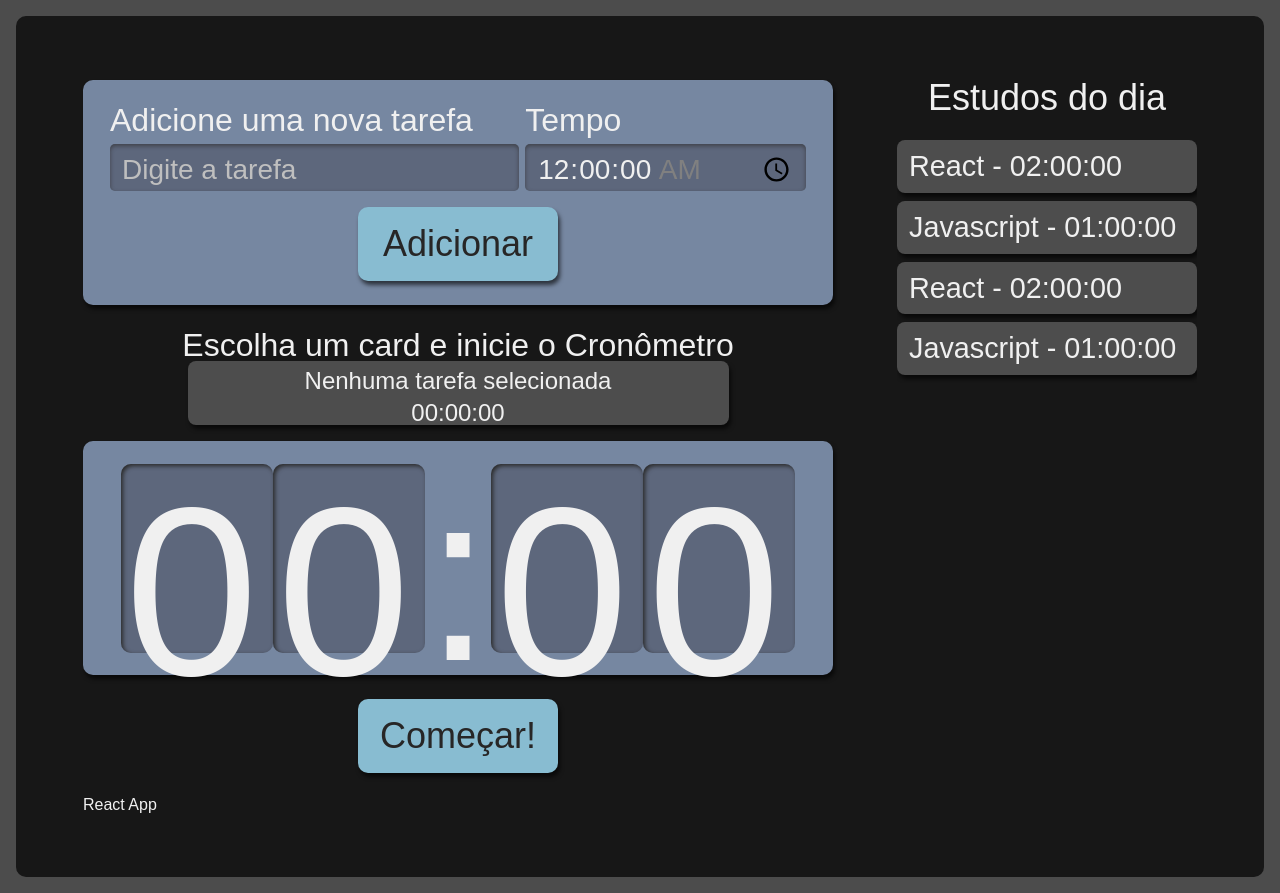
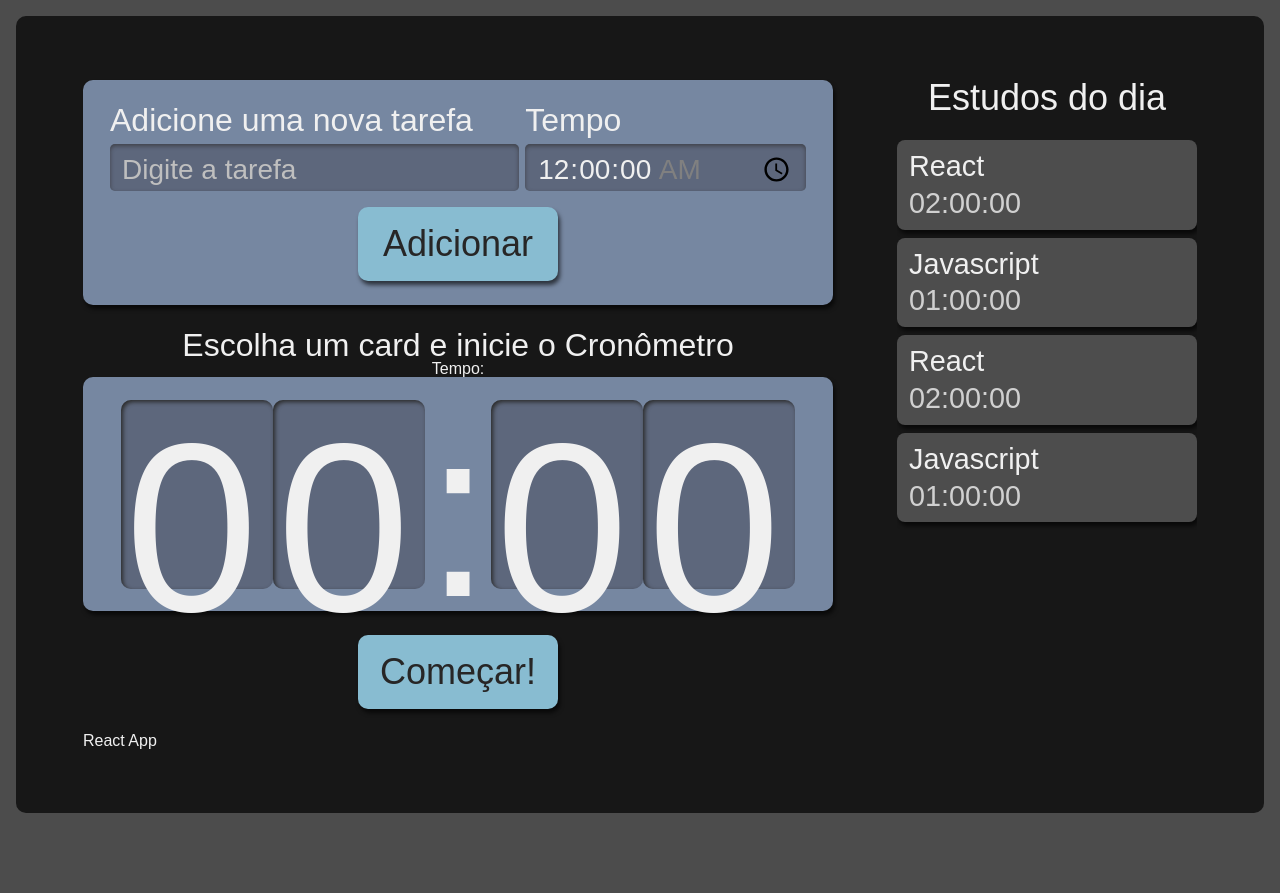
Before and after one commit to Chikrem/react-alura-studies, a React (Create React App) app: page / in a window 1280 px wide. After the commit the page ends 829 px from the top, so only its background shows below. Built offline with nearby package versions, Linux system fonts and the light colour scheme.

Commit message:
Ajustando Seleção de Card

```diff
--- a/src/componentes/Cronometro/index.tsx
+++ b/src/componentes/Cronometro/index.tsx
@@ -2,25 +2,27 @@ import Botao from "../Botao";
 import Relogio from "./Relogio";
 import style from "./Cronometro.module.scss";
 import { Tarefas } from "../../types/tarefas";
+import { useState } from "react";
 
-interface CronometroProps {
-  selecionado: Tarefas | null;
+interface Props {
+  selecionado: Tarefas | undefined
 }
 
-const Cronometro: React.FC<CronometroProps> = ({ selecionado }) => {
+export default function Cronometro({ selecionado }: Props) {
+  const [tempo, setTempo] = useState<number>();
+  if(selecionado?.tempo) {
+    // setTempo(tempoParaSegundos(selecionado?.tempo));
+  }
   return (
     <div className={style.cronometro}>
       <p className={style.titulo}>Escolha um card e inicie o Cronômetro</p>
-      <section className={style.item}>
-        <h3>{selecionado ? selecionado.tarefa : "Nenhuma tarefa selecionada"}</h3>
-        <h3>{selecionado ? selecionado.tempo : "00:00:00"}</h3>
-      </section>
+      Tempo: {tempo}
       <div className={style.relogioWrapper}>
         <Relogio />
       </div>
-      <Botao>Começar!</Botao>
+      <Botao>
+        Começar!
+      </Botao>
     </div>
-  );
-};
-
-export default Cronometro;
+  )
+}
--- a/src/componentes/Lista/Item/Item.module.scss
+++ b/src/componentes/Lista/Item/Item.module.scss
@@ -1,32 +1,3 @@
-.listaTarefas {
-    grid-area: tarefas;
-    height: 100%;
-
-    h2 {
-      font-size: 1.25rem;
-      margin-bottom: 12px;
-    }
-
-    ul {
-      max-height: 350px;
-      overflow-y: scroll;
-        scrollbar-width: thin;
-    }
-
-    @media screen and (min-width:1280px) {
-
-      h2{
-        text-align: center;
-        font-size: 2.25rem;
-        margin-bottom: 24px;
-      }
-
-      ul {
-        overflow: auto;
-        max-height: 500px;
-      }
-    }
-  }
 
 .item {
   background-color: #4D4D4D;
--- a/src/componentes/Lista/Item/index.tsx
+++ b/src/componentes/Lista/Item/index.tsx
@@ -1,14 +1,34 @@
 import { Tarefas } from "../../../types/tarefas";
 import style from "./Item.module.scss";
 
-function Item({ tarefa, tempo, selecionado, completado, id }: Tarefas) {
+interface Props extends Tarefas {
+  selecionaTarefa: (tarefaSelecionada: Tarefas) => void;
+}
+
+export default function Item({
+  tarefa,
+  tempo,
+  selecionado,
+  completado,
+  id,
+  selecionaTarefa,
+}: Props) {
+  // console.log("item atual: ", { tarefa, tempo, selecionado, completado, id });
   return (
-    console.log('item atual: ', {tarefa,tempo,selecionado,completado,id}),
-    <li className={style.item}>
+    <li
+      className={`${style.item} ${selecionado ? style.itemSelecionado : ""}`}
+      onClick={() =>
+        selecionaTarefa({
+          tarefa,
+          tempo,
+          selecionado,
+          completado,
+          id,
+        })
+      }
+    >
       <h3>{tarefa}</h3>
       <span>{tempo}</span>
     </li>
   );
 }
-
-export default Item;
--- a/src/componentes/Lista/Lista.module.scss
+++ b/src/componentes/Lista/Lista.module.scss
@@ -27,49 +27,3 @@
     }
   }
 }
-
-  .item {
-    background-color: #4D4D4D;
-    border-radius: 8px;
-    box-shadow: 2px 4px 4px #0000009F;
-    padding: 12px;
-    margin-bottom: 8px;
-    position: relative;
-    cursor: pointer;
-
-    h3 {
-      margin-bottom: 8px;
-      word-break: break-all;
-    }
-
-    span {
-      color: #D0D0D0;
-    }
-
-    @media screen and (min-width:1280px) {
-      font-size: 1.8rem;
-    }
-  }
-
-  .itemSelecionado {
-    background-color: #292929;
-    box-shadow: 2px 4px 4px #0000009F inset;
-  }
-
-  .itemCompletado {
-    background-color: #566F42;
-    cursor: auto;
-
-    .concluido {
-      display: block;
-      background-image: url('../../assets/img/check-mark.svg');
-      background-repeat: no-repeat;
-      background-size: 38px 38px;
-      position: absolute;
-      top: 50%;
-      right: 12px;
-      transform: translateY(-50%);
-      width: 42px;
-      height: 43px;
-    }
-  }
--- a/src/componentes/Lista/index.tsx
+++ b/src/componentes/Lista/index.tsx
@@ -1,26 +1,28 @@
-import React from "react";
-import { Tarefas } from "../../types/tarefas";
-import style from './Lista.module.scss'
+import Item from './Item';
+import style from './Lista.module.scss';
+import { Tarefas } from '../../types/tarefas';
+
+interface Props {
+  tarefas: Tarefas[],
+  selecionarTarefa: (tarefaSelecionada: Tarefas) => void
+}
 
 
-interface ListaProps {
-  tarefas: Tarefas[];
-  selecionarTarefa: (id: string) => void;
-}
-
-const Lista: React.FC<ListaProps> = ({ tarefas, selecionarTarefa }) => {
+function Lista({ tarefas, selecionarTarefa }: Props) {
   return (
     <aside className={style.listaTarefas}>
-      <h2>Estudos do dia</h2>
+      <h2> Estudos do dia </h2>
       <ul>
-        {tarefas.map((tarefa) => (
-          <li key={tarefa.id} onClick={() => selecionarTarefa(tarefa.id)} className={style.item}>
-            {tarefa.tarefa} - {tarefa.tempo}
-          </li>
+        {tarefas.map(item => (
+          <Item
+            selecionaTarefa={selecionarTarefa}
+            key={item.id}
+            {...item}
+          />
         ))}
       </ul>
     </aside>
-  );
-};
+  )
+}
 
 export default Lista;
--- a/src/pages/App.tsx
+++ b/src/pages/App.tsx
@@ -38,22 +38,21 @@ function App() {
     },
   ]);
 
-  const [selecionado, setSelecionado] = useState<Tarefas | null>(null);
+  const [selecionado, setSelecionado] = useState<Tarefas>();
 
-  function selecionarTarefa(id: string) {
-    setTarefas(tarefas.map(tarefa => ({
+  function selecionaTarefa(tarefaSelecionada: Tarefas) {
+    setSelecionado(tarefaSelecionada);
+    setTarefas(tarefasAnteriores => tarefasAnteriores.map(tarefa => ({
       ...tarefa,
-      selecionado: tarefa.id === id ? true : false
-    })));
-    const tarefaSelecionada = tarefas.find(tarefa => tarefa.id === id) || null;
-    setSelecionado(tarefaSelecionada);
+      selecionado: tarefa.id === tarefaSelecionada.id ? true : false
+    })))
   }
 
   return (
     <div className={style.AppStyle}>
       <h1>React App</h1>
       <Formulario tarefas={tarefas} setTarefas={setTarefas} />
-      <Lista tarefas={tarefas} selecionarTarefa={selecionarTarefa} />
+      <Lista tarefas={tarefas} selecionarTarefa={selecionaTarefa} />
       <Cronometro selecionado={selecionado} />
     </div>
   );
```
Lines whose indentation alone changed are shown as unchanged.
